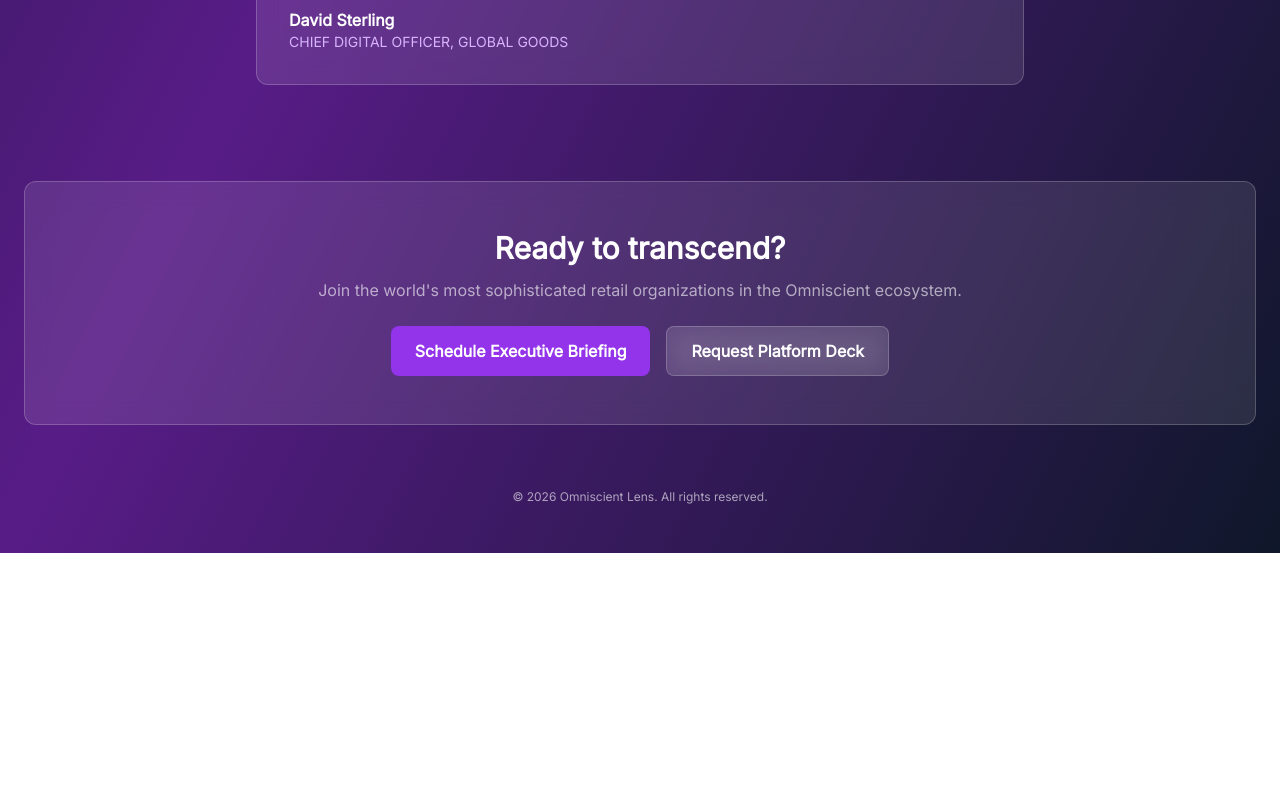
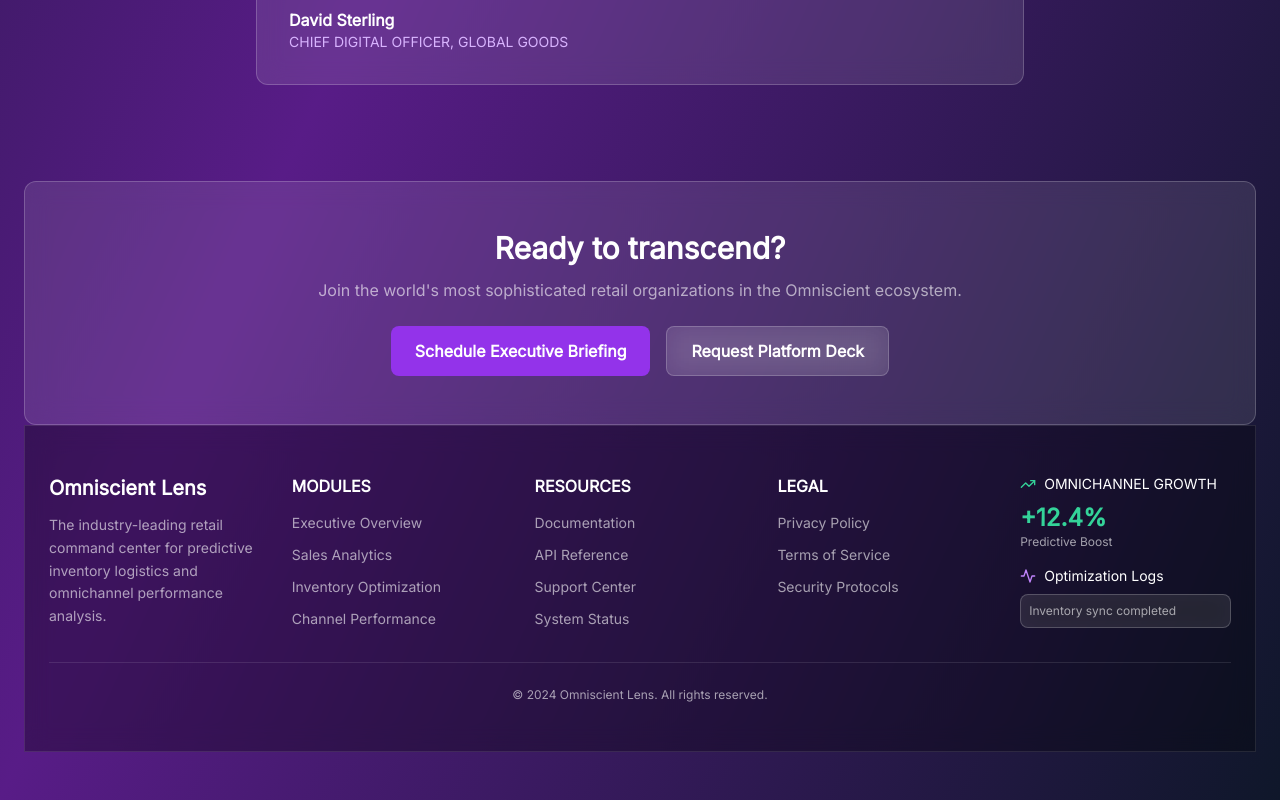
Before and after one commit to purvamandavkar/omnichannel-retail-command, a React (Vite) app in the folder frontend/: page / in a window 1280 px wide. Shown: the part 2023-2823 px from the top of the page. Before the commit the page ends 2576 px from the top, so only its background shows below. Built offline with nearby package versions, Linux system fonts and the light colour scheme.

Commit message:
more update

```diff
--- a/frontend/src/components/Dashboard.jsx
+++ b/frontend/src/components/Dashboard.jsx
@@ -61,7 +61,22 @@ const Dashboard = () => {
     navigate('/');
   };
 
-  useEffect(() => { fetchDashboard(); }, []);
+  // Listen for tab change from footer
+useEffect(() => {
+  const handleTabChange = (event) => {
+    setActiveTab(event.detail.tab);
+  };
+  window.addEventListener('changeTab', handleTabChange);
+
+  // Check sessionStorage for pending tab (if coming from homepage)
+  const pendingTab = sessionStorage.getItem('pendingTab');
+  if (pendingTab) {
+    setActiveTab(pendingTab);
+    sessionStorage.removeItem('pendingTab');
+  }
+
+  return () => window.removeEventListener('changeTab', handleTabChange);
+}, []);
 
   if (loading) return <div className={`min-h-screen flex justify-center items-center bg-gradient-to-br ${currentTheme.gradient}`}><div className="animate-spin rounded-full h-16 w-16 border-t-2 border-b-2 border-purple-500"></div></div>;
 
@@ -168,8 +183,9 @@ const Dashboard = () => {
           {activeTab === 'customer' && customerInsights && <CustomerInsights data={customerInsights} />}
           {activeTab === 'forecast' && predictiveForecasting && <PredictiveForecasting data={predictiveForecasting} />}
         </div>
-        # Footer
-          <Footer />
+         {/* Footer */ }
+         <Footer/>
+
 
 
 
--- a/frontend/src/components/Footer.jsx
+++ b/frontend/src/components/Footer.jsx
@@ -1,129 +1,92 @@
 // components/Footer.jsx
-
-import React from "react";
-import { Zap } from "lucide-react";
+import React from 'react';
+import { useNavigate } from 'react-router-dom';
+import { useTheme } from '../context/ThemeContext';
+import { TrendingUp, Activity } from 'lucide-react';
 
 const Footer = () => {
+  const { currentTheme } = useTheme();
+  const navigate = useNavigate();
+
+  const handleModuleClick = (tab) => {
+    if (window.location.pathname === '/dashboard') {
+      window.scrollTo(0, 0);
+      window.dispatchEvent(new CustomEvent('changeTab', { detail: { tab } }));
+    } else {
+      navigate('/dashboard');
+      sessionStorage.setItem('pendingTab', tab);
+    }
+  };
+
   return (
-    <footer className="bg-purple-900 text-black mt-16   relative    ">
-      <div className="max-w-7xl mx-auto px-6 py-14">
-
-        {/* Top Footer */}
-        <div className="grid grid-cols-1 md:grid-cols-4 gap-10">
-
-          {/* Brand */}
-          <div>
-            <h2 className="text-sm font-bold tracking-[3px] text-blue-900 uppercase mb-4">
-              Omniscient Lens
-            </h2>
-
-            <p className="text-white-600 text-sm leading-7">
-              The industry-leading retail command center for predictive
-              inventory logistics and omnichannel performance analysis.
+    <footer className={`${currentTheme.cardDark} border-t border-white/10 mt-auto`}>
+      <div className="container mx-auto px-6 py-12">
+        <div className="grid grid-cols-1 md:grid-cols-2 lg:grid-cols-5 gap-8">
+          {/* Company Info */}
+          <div className="lg:col-span-1">
+            <h3 className={`text-xl font-bold ${currentTheme.text} mb-3`}>Omniscient Lens</h3>
+            <p className={`${currentTheme.textMuted} text-sm leading-relaxed`}>
+              The industry-leading retail command center for predictive inventory logistics and omnichannel performance analysis.
             </p>
           </div>
 
           {/* Modules */}
           <div>
-            <h3 className="text-xs font-bold tracking-[2px] uppercase mb-4 text-black">
-              Modules
-            </h3>
-
-            <ul className="space-y-3 text-sm text-gray-600">
-              <li className="hover:text-blue-600 cursor-pointer">
-                Executive Overview
-              </li>
-              <li className="hover:text-blue-600 cursor-pointer">
-                Sales Analytics
-              </li>
-              <li className="text-blue-700 font-medium cursor-pointer">
-                Inventory Optimization
-              </li>
-              <li className="hover:text-blue-600 cursor-pointer">
-                Channel Performance
-              </li>
-
+            <h4 className={`font-semibold ${currentTheme.text} mb-3`}>MODULES</h4>
+            <ul className="space-y-2">
+              <li><button onClick={() => handleModuleClick('overview')} className={`${currentTheme.textMuted} hover:${currentTheme.text} text-sm transition`}>Executive Overview</button></li>
+              <li><button onClick={() => handleModuleClick('sales')} className={`${currentTheme.textMuted} hover:${currentTheme.text} text-sm transition`}>Sales Analytics</button></li>
+              <li><button onClick={() => handleModuleClick('inventory')} className={`${currentTheme.textMuted} hover:${currentTheme.text} text-sm transition`}>Inventory Optimization</button></li>
+              <li><button onClick={() => handleModuleClick('channels')} className={`${currentTheme.textMuted} hover:${currentTheme.text} text-sm transition`}>Channel Performance</button></li>
             </ul>
           </div>
 
           {/* Resources */}
           <div>
-            <h3 className="text-xs font-bold tracking-[2px] uppercase mb-4 text-black">
-              Resources
-            </h3>
-
-            <ul className="space-y-3 text-sm text-gray-600">
-              <li className="hover:text-blue-600 cursor-pointer">
-                Documentation
-              </li>
-              <li className="hover:text-blue-600 cursor-pointer">
-                API Reference
-              </li>
-              <li className="hover:text-blue-600 cursor-pointer">
-                Support Center
-              </li>
-              <li className="hover:text-blue-600 cursor-pointer">
-                System Status
-              </li>
+            <h4 className={`font-semibold ${currentTheme.text} mb-3`}>RESOURCES</h4>
+            <ul className="space-y-2">
+              <li><a href="#" className={`${currentTheme.textMuted} hover:${currentTheme.text} text-sm transition`}>Documentation</a></li>
+              <li><a href="#" className={`${currentTheme.textMuted} hover:${currentTheme.text} text-sm transition`}>API Reference</a></li>
+              <li><a href="#" className={`${currentTheme.textMuted} hover:${currentTheme.text} text-sm transition`}>Support Center</a></li>
+              <li><a href="#" className={`${currentTheme.textMuted} hover:${currentTheme.text} text-sm transition`}>System Status</a></li>
             </ul>
           </div>
 
           {/* Legal */}
           <div>
-            <h3 className="text-xs font-bold tracking-[2px] uppercase mb-4 text-black">
-              Legal
-            </h3>
+            <h4 className={`font-semibold ${currentTheme.text} mb-3`}>LEGAL</h4>
+            <ul className="space-y-2">
+              <li><a href="#" className={`${currentTheme.textMuted} hover:${currentTheme.text} text-sm transition`}>Privacy Policy</a></li>
+              <li><a href="#" className={`${currentTheme.textMuted} hover:${currentTheme.text} text-sm transition`}>Terms of Service</a></li>
+              <li><a href="#" className={`${currentTheme.textMuted} hover:${currentTheme.text} text-sm transition`}>Security Protocols</a></li>
+            </ul>
+          </div>
 
-            <ul className="space-y-3 text-sm text-gray-600">
-              <li className="hover:text-blue-600 cursor-pointer">
-                Privacy Policy
-              </li>
-              <li className="hover:text-blue-600 cursor-pointer">
-                Terms of Service
-              </li>
-              <li className="hover:text-blue-600 cursor-pointer">
-                Security Protocols
-              </li>
-            </ul>
+          {/* Stats & Logs */}
+          <div>
+            <div className="mb-4">
+              <div className="flex items-center gap-2 mb-2">
+                <TrendingUp className="w-4 h-4 text-emerald-400" />
+                <span className={`text-sm font-medium ${currentTheme.text}`}>OMNICHANNEL GROWTH</span>
+              </div>
+              <p className={`text-2xl font-bold text-emerald-400`}>+12.4%</p>
+              <p className={`text-xs ${currentTheme.textMuted}`}>Predictive Boost</p>
+            </div>
+            <div>
+              <div className="flex items-center gap-2 mb-2">
+                <Activity className="w-4 h-4 text-purple-400" />
+                <span className={`text-sm font-medium ${currentTheme.text}`}>Optimization Logs</span>
+              </div>
+              <div className={`${currentTheme.card} p-2 rounded-lg`}>
+                <p className={`text-xs ${currentTheme.textMuted} truncate`}>Inventory sync completed</p>
+              </div>
+            </div>
           </div>
         </div>
 
-        {/* Bottom Footer */}
-        <div className="mt-12 flex flex-col md:flex-row justify-between items-center gap-6">
-
-          {/* Copyright */}
-          <p className="text-xs tracking-[2px] text-gray-400 uppercase">
-            © 2025 Omniscient Lens. All rights reserved.
-          </p>
-
-          {/* Floating Status Card */}
-          <div className="bg-[#111827] rounded-xl px-5 py-4 flex items-center gap-4 shadow-xl">
-
-            <div className="w-10 h-10 rounded-lg bg-cyan-500/20 flex items-center justify-center">
-              <Zap className="w-5 h-5 text-cyan-400" />
-            </div>
-
-            <div className="flex items-center gap-4 text-sm">
-              <div>
-                <p className="text-gray-400 text-xs uppercase">
-                  Omnichannel Growth
-                </p>
-
-                <p className="text-white font-semibold">
-                  +12.4%
-                  <span className="text-cyan-400 ml-2">
-                    Predictive Boost
-                  </span>
-                </p>
-              </div>
-
-              <div className="w-px h-10 bg-gray-700"></div>
-
-              <p className="text-gray-300 font-medium">
-                Optimization Logs
-              </p>
-            </div>
-          </div>
+        {/* Copyright */}
+        <div className={`border-t border-white/10 mt-8 pt-6 text-center ${currentTheme.textMuted} text-xs`}>
+          © 2024 Omniscient Lens. All rights reserved.
         </div>
       </div>
     </footer>
--- a/frontend/src/components/HomePage.jsx
+++ b/frontend/src/components/HomePage.jsx
@@ -5,6 +5,7 @@ import { useNavigate } from 'react-router-dom';
 import { useAuth } from '../context/AuthContext';
 import { useTheme } from '../context/ThemeContext';
 import ThemeSwitcher from './ThemeSwitcher';
+import Footer from './Footer';
 
 const HomePage = () => {
   const { user, logout } = useAuth();
@@ -237,11 +238,7 @@ const HomePage = () => {
         </div>
 
         {/* Footer */}
-        <div className="mt-16 text-center">
-          <p className={`${currentTheme.textMuted} text-xs`}>
-            © 2026 Omniscient Lens. All rights reserved.
-          </p>
-        </div>
+        <Footer />
       </div>
     </div>
   );
```
Also changed, not shown: frontend/index.html (+1 -0 lines).
